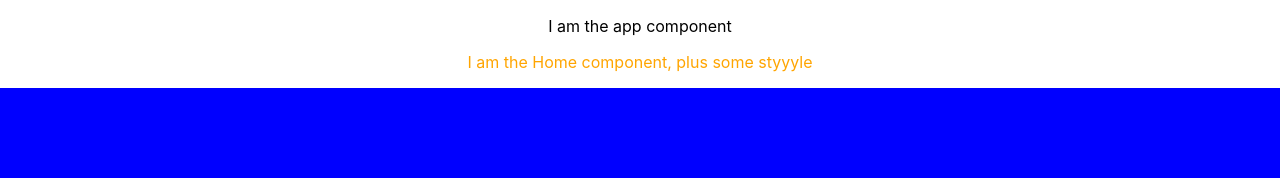
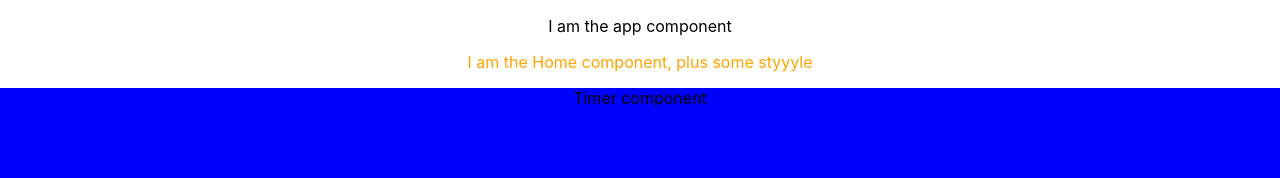
Before and after one commit to hectordr03/meditation-wa, a React (Create React App) app: page / in a window 1280 px wide. Shown: the top 178 px of the page. Built offline with nearby package versions, Linux system fonts and the light colour scheme.

Commit message:
created timer comp

```diff
--- a/src/components/Home.js
+++ b/src/components/Home.js
@@ -1,12 +1,13 @@
 import React from 'react';
 import './Home.scss';
+import Timer from './Timer';
 
 const Home = () => {
 	return (
 		<div>
 			<p className='compTitle'>I am the Home component, plus some styyyle</p>
 			<div className='splash'>
-
+				<Timer />
 			</div>
 		</div>
 	);
--- /dev/null
+++ b/src/components/Timer.js
@@ -0,0 +1,13 @@
+import React from 'react';
+
+class Timer extends React.Component {
+    render () {
+        return(
+            <div>
+                <p>Timer component</p>
+            </div>
+        );
+    }
+}
+
+export default Timer;
```
